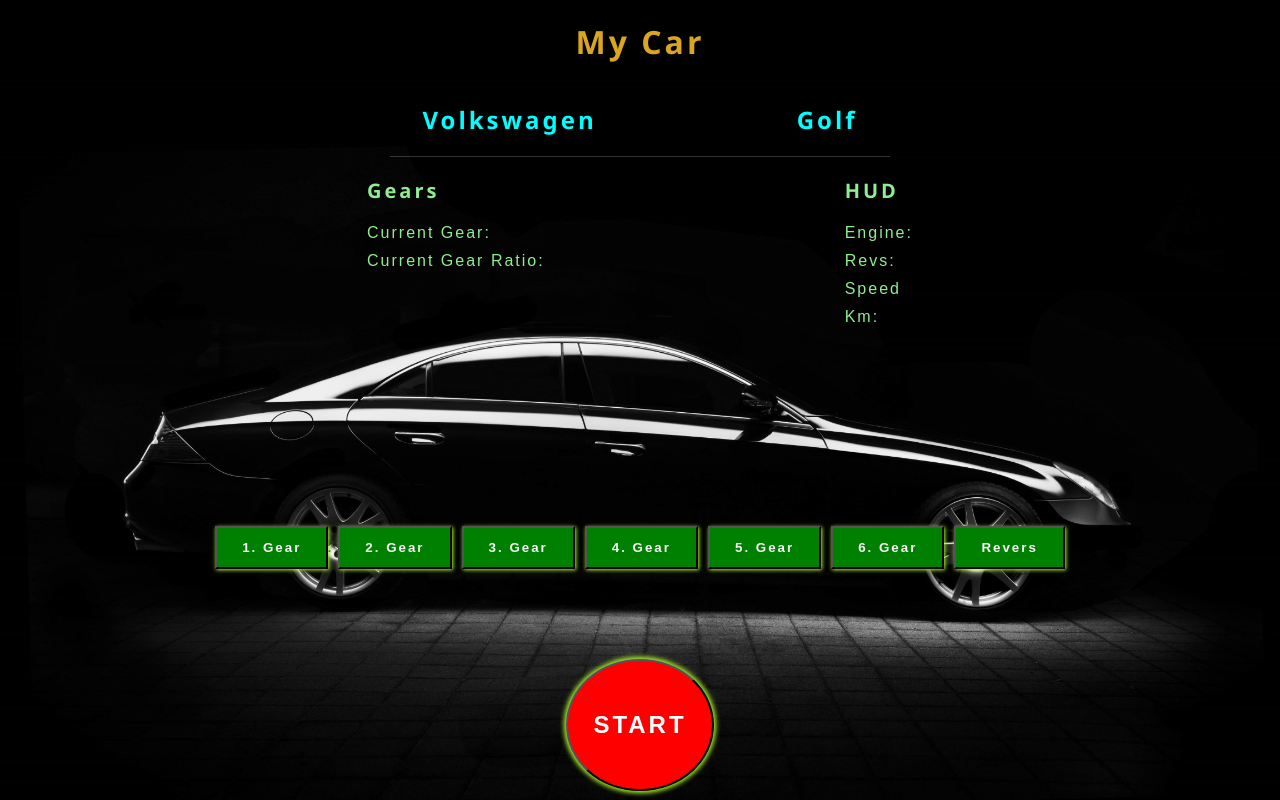
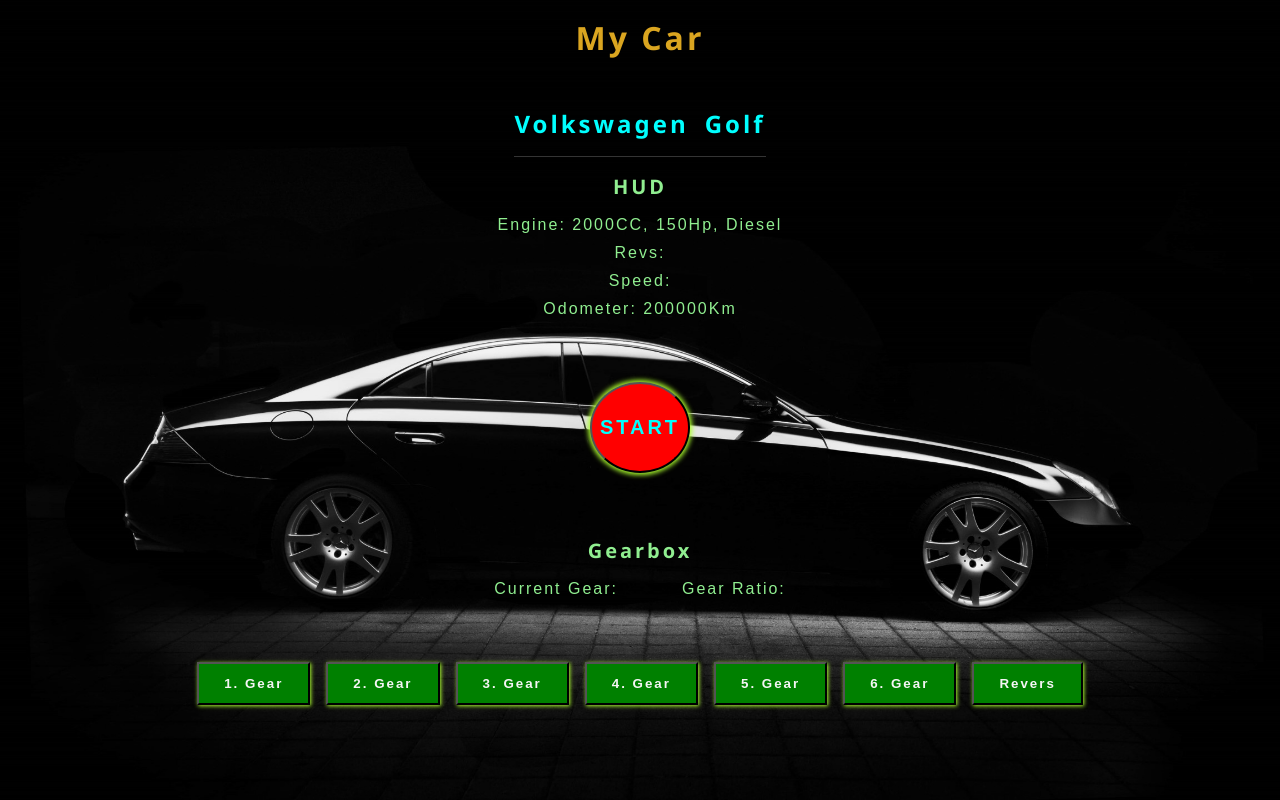
Before and after one commit to Torehirth/ProgrammingFoundations_CA, a plain HTML site: page index.html in a window 1280 px wide. Drawn offline with Linux system fonts and the light colour scheme.

Commit message:
change html layout, some css style and property name on odometer in readme

```diff
--- a/css/style.css
+++ b/css/style.css
@@ -30,8 +30,8 @@
 h1 {
   text-align: center;
   font-size: 2rem;
-  padding: 20px 0 40px 0;
-	color: goldenrod;
+  padding: 1rem 0 3rem 0;
+  color: goldenrod;
 }
 h2 {
   font-size: 1.5rem;
@@ -48,32 +48,67 @@
 
 .brandcontainer {
   display: flex;
-  justify-content: center;
-  align-self: center;
-  gap: 200px;
+  justify-content: space-between;
+  gap: 1em;
   color: aqua;
-  padding-bottom: 20px;
+  padding-bottom: 1em;
   border-bottom: 1px solid;
   border-color: rgba(255, 255, 255, 0.2);
-  width: 500px;
+  margin-inline: auto;
 }
 
 .specscontainer {
   display: flex;
+  flex-direction: column;
   justify-content: center;
-  gap: 300px;
-  padding-top: 20px;
-	color: lightgreen;
-
+  gap: 4em;
+  padding-top: 1em;
+  color: lightgreen;
 }
 
-.enginespecscontainer,
+.specscontainer h3 {
+  text-align: center;
+  padding-bottom: 1rem;
+}
+
 .gearscontainer {
   display: flex;
+  justify-content: space-between;
+  gap: 4em;
+  margin: auto;
+  max-width: fit-content;
+}
+
+.enginespecscontainer {
+  display: flex;
   flex-direction: column;
+  align-items: center;
   gap: 10px;
-  padding: 20px 0 200px 0;
   color: lightgreen;
+}
+
+.enginespecscontainer li {
+  display: flex;
+}
+
+.ignitionbtncontainer {
+  align-self: center;
+}
+.ignitionbtn {
+  padding: 32px 8px;
+  border-radius: 100%;
+  background-color: red;
+  color: aqua;
+  font-size: 1.25rem;
+  letter-spacing: 3px;
+  text-transform: uppercase;
+  font-weight: bold;
+  box-shadow: greenyellow 0px 0px 5px 2px;
+  cursor: pointer;
+}
+.ignitionbtn:hover,
+.ignitionbtn:active {
+  box-shadow: greenyellow 0px 0px 5px 4px;
 }
 
 .gearbtncontainer {
@@ -81,10 +116,10 @@
   flex-wrap: wrap;
   justify-content: center;
   align-items: center;
-  gap: 10px;
+  gap: 1em;
   max-width: fit-content;
   margin-inline: auto;
-  padding-bottom: 40px;
+  padding-bottom: 0px;
 }
 
 .gearbtncontainer button {
@@ -99,24 +134,3 @@
 .gearbtncontainer button:hover {
   box-shadow: greenyellow 1px 1px 4px 2px;
 }
-
-.ignitionbtncontainer {
-  align-self: center;
-  padding-top: 50px;
-}
-.ignitionbtn {
-  padding: 50px 25px;
-  border-radius: 100%;
-  background-color: red;
-  color: white;
-  font-size: 1.5rem;
-  letter-spacing: 3px;
-  text-transform: uppercase;
-  font-weight: bold;
-  box-shadow: greenyellow 0px 0px 5px 2px;
-  cursor: pointer;
-}
-.ignitionbtn:hover,
-.ignitionbtn:active {
-  box-shadow: greenyellow 0px 0px 5px 4px;
-}
--- a/index.html
+++ b/index.html
@@ -18,33 +18,33 @@
     </section>
     <section class="specscontainer">
       <div>
-        <h3>Gears</h3>
+        <h3>HUD</h3>
+        <ul class="enginespecscontainer">
+          <li id="engine">engine:</li>
+          <li id="revs">revs:</li>
+          <li id="speed">speed:</li>
+          <li id="km">odometer:</li>
+        </ul>
+      </div>
+      <div class="ignitionbtncontainer">
+        <button class="ignitionbtn" id="ignitionbtn">Start</button>
+      </div>
+      <div>
+        <h3>Gearbox</h3>
         <ul class="gearscontainer">
           <li>current gear:</li>
-          <li>current gear ratio:</li>
+          <li>gear ratio:</li>
         </ul>
       </div>
-      <div>
-        <h3>HUD</h3>
-        <ul class="enginespecscontainer">
-          <li>engine:</li>
-          <li>revs:</li>
-          <li>speed</li>
-          <li>km:</li>
-        </ul>
+      <div class="gearbtncontainer">
+        <button id="gear1">1. gear</button>
+        <button id="gear2">2. gear</button>
+        <button id="gear3">3. gear</button>
+        <button id="gear4">4. gear</button>
+        <button id="gear5">5. gear</button>
+        <button id="gear6">6. gear</button>
+        <button id="revers">revers</button>
       </div>
     </section>
-    <div class="gearbtncontainer">
-      <button id="">1. gear</button>
-      <button id="">2. gear</button>
-      <button id="">3. gear</button>
-      <button id="">4. gear</button>
-      <button id="">5. gear</button>
-      <button id="">6. gear</button>
-      <button id="">revers</button>
-    </div>
-    <div class="ignitionbtncontainer">
-      <button class="ignitionbtn" id="ignitionbtn">Start</button>
-    </div>
   </body>
 </html>
--- a/js/car.js
+++ b/js/car.js
@@ -8,7 +8,7 @@
     cc: 2000,
     hp: 150,
   },
-  km: 200000,
+  odometer: 200000,
   gearbox: "dsg",
   gears: [
     {
@@ -53,7 +53,6 @@
   },
 };
 
-
 // Transfer brand and model to html.
 const brandHeadline = document.querySelector("#brand");
 const modelHeadline = document.querySelector("#model");
@@ -61,5 +60,14 @@
 brandHeadline.innerHTML = car.type.brand;
 modelHeadline.innerHTML = car.type.model;
 
+// Transfer gear and gear ratio to html when buttons on page is clicked.
 
-// Transfer gear and gear ratio to html when buttons on page is clicked.
+// Transfer Km to HUD in html.
+
+const odometer = document.querySelector("#km");
+odometer.innerHTML += " " + car.odometer + "<p>km</p>";
+
+// Transfer eninge specs to html.
+engineSpecs = document.querySelector("#engine");
+
+engineSpecs.innerHTML += " " + car.engine.cc + "<p>CC</p>" + " , " + car.engine.hp + "<p>Hp</p>" + " , " + car.engine.fuel;
```
Also changed, not shown: 1 other file.
